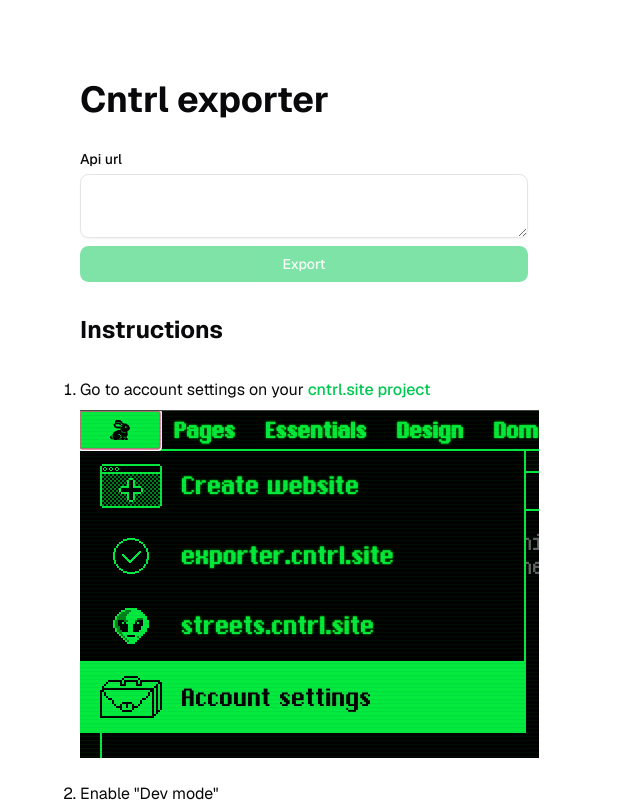
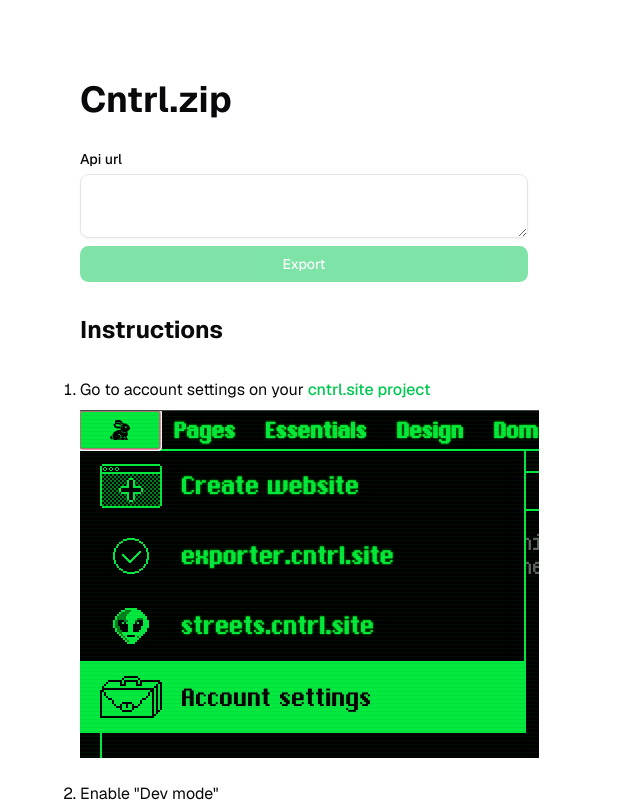
Before and after one commit to volkyeth/cntrl-exporter, a Next.js app in the folder packages/webapp/: page / in a window 1280 px wide. Shown: the top 802 px of the page, without its empty margins (0-640 px from the left). Built offline with nearby package versions, Linux system fonts and the light colour scheme.

Commit message:
feat(webapp): change name to cntrl.zip

```diff
--- a/packages/webapp/app/layout.tsx
+++ b/packages/webapp/app/layout.tsx
@@ -13,7 +13,7 @@
 });
 
 export const metadata: Metadata = {
-  title: "Cntrl exporter",
+  title: "Cntrl.zip",
   description: "Export your cntrl.site",
 };
 
--- a/packages/webapp/app/page.tsx
+++ b/packages/webapp/app/page.tsx
@@ -9,7 +9,7 @@
   return (
     <div className="font-sans items-center justify-items-center min-h-screen p-8 pb-20 gap-16 sm:p-20">
       <main className="flex flex-col gap-[32px] items-center sm:items-start">
-        <h1 className="font-bold text-4xl">Cntrl exporter</h1>
+        <h1 className="font-bold text-4xl">Cntrl.zip</h1>
         <Exporter />
         <h2 className="font-bold text-2xl">Instructions</h2>
 
```
